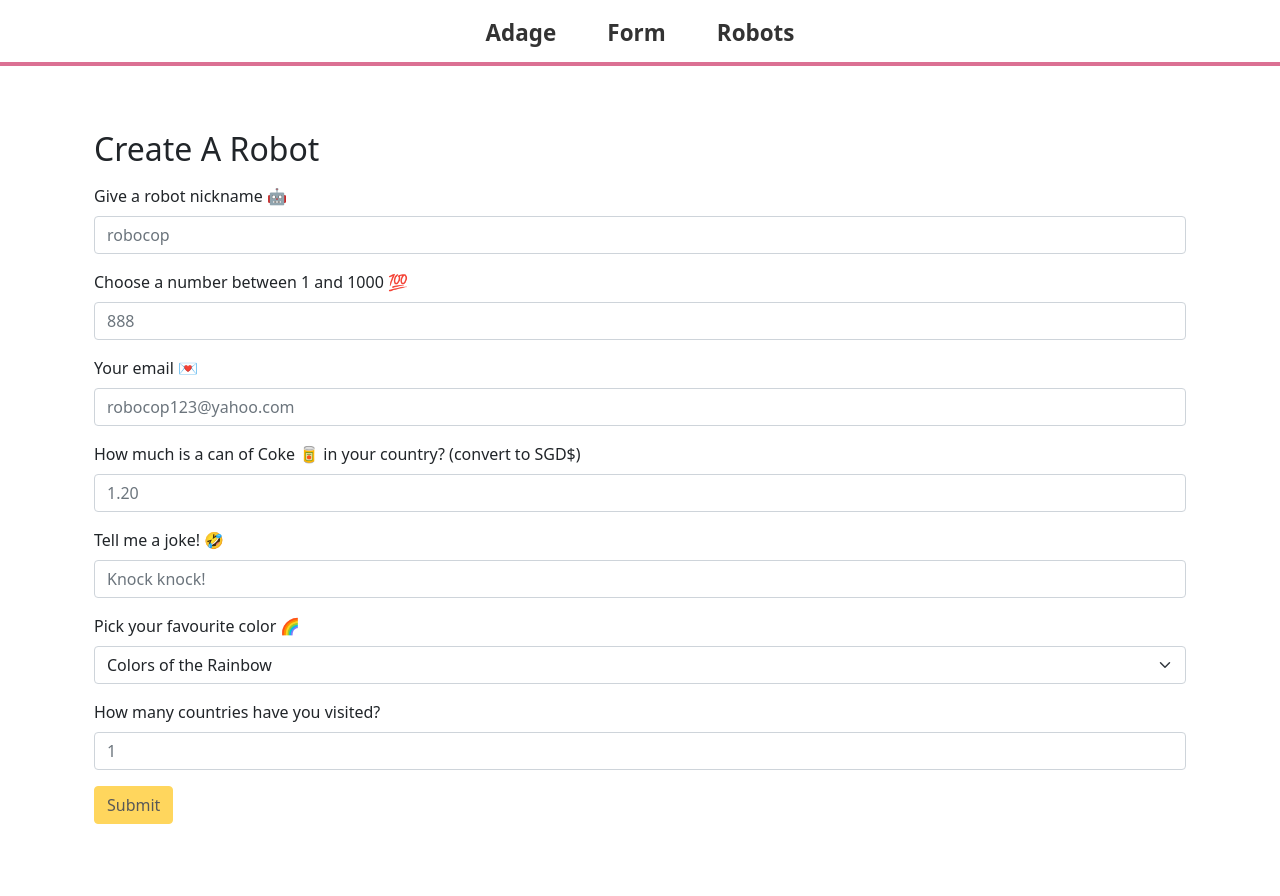
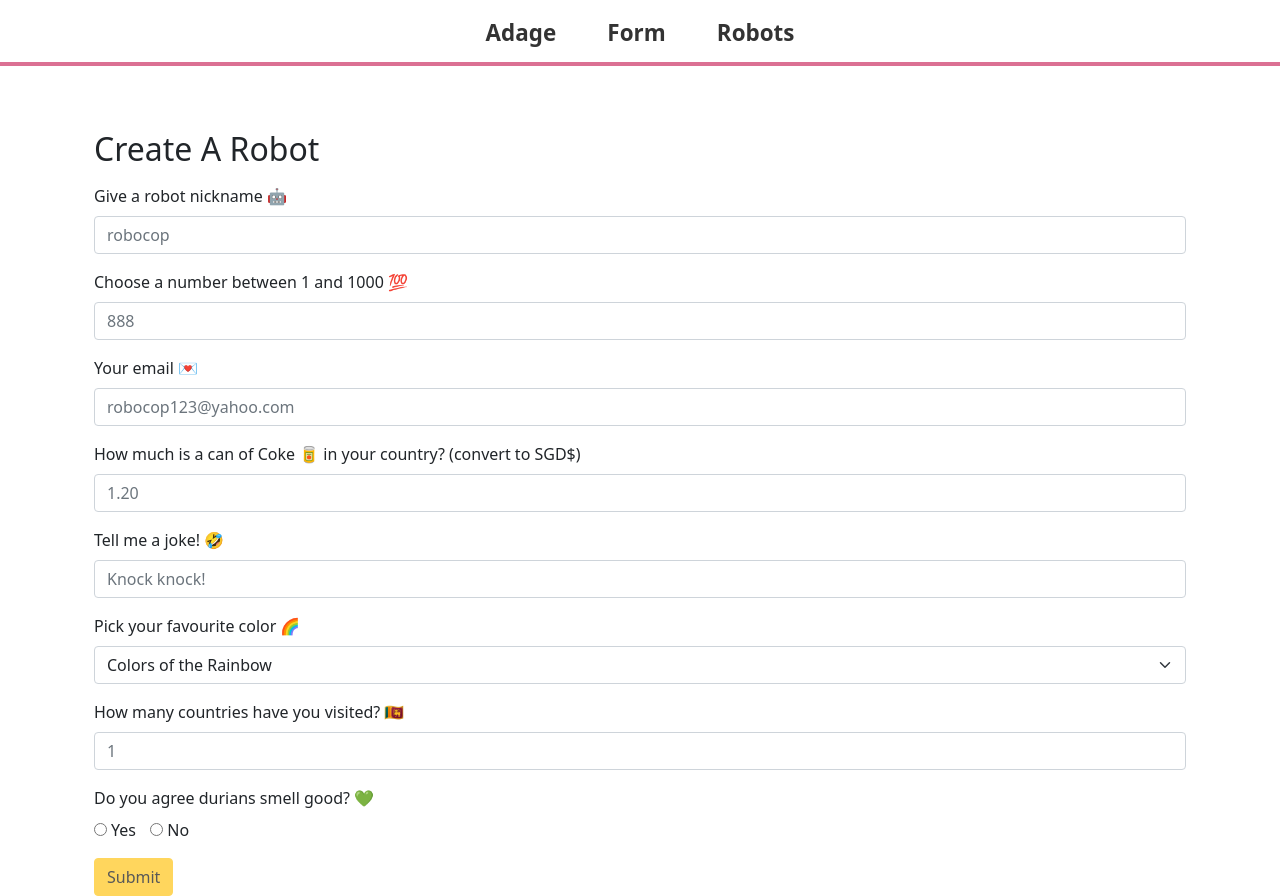
Before and after one commit to Paddlepop25/mern-robots, a React (Create React App) app in the folder frontend/: page /form in a window 1280 px wide. Before the commit the page ends 824 px from the top, so only its background shows below. Built offline with nearby package versions, Linux system fonts and the light colour scheme.

Commit message:
durian input

```diff
--- /dev/null
+++ b/frontend/src/components/Form/RadioInput.styles.tsx
@@ -0,0 +1,11 @@
+import styled from 'styled-components';
+
+export const RadioInputStyled = styled.input`
+  background: red;
+  padding-right: 0.5rem;
+`;
+
+export const LabelStyled = styled.span`
+  margin-left: 0.25rem;
+  margin-right: 0.9rem;
+`;
--- /dev/null
+++ b/frontend/src/components/Form/RadioInput.tsx
@@ -0,0 +1,28 @@
+import React from 'react';
+import { RadioInputStyled, LabelStyled } from './RadioInput.styles';
+
+interface RadioInputProps {
+  label: string;
+  value: string | boolean;
+  checked: string | boolean;
+  setter: any;
+  inline?: boolean;
+}
+
+export const RadioInput: React.FC<RadioInputProps> = ({
+  label,
+  value,
+  checked,
+  setter,
+}: RadioInputProps) => {
+  return (
+    <>
+      <RadioInputStyled
+        type='radio'
+        checked={checked === value}
+        onChange={() => setter(value)}
+      />
+      <LabelStyled>{label}</LabelStyled>
+    </>
+  );
+};
--- a/frontend/src/components/Form/SimpleInput.tsx
+++ b/frontend/src/components/Form/SimpleInput.tsx
@@ -1,9 +1,14 @@
-import React, { useState } from 'react';
+import React, { useState, useRef } from 'react';
 import { Button, Container, Form } from 'react-bootstrap';
 import { useInput } from '../../customHooks/useInput';
+import { RadioInput } from './RadioInput';
 import { tvSeries } from './tvSeries';
 
 const SimpleInput = () => {
+  const [durian, setDurian] = React.useState('');
+  const durianIsValid = durian === 'yes' || durian === 'no';
+
+  // const selectColorInputRef = useRef<HTMLButtonElement>(null);
   const [color, setColor] = useState('Colors of the Rainbow');
   const [colorIsTouched, setColorIsTouched] = useState(false);
   const colorIsValid = color !== 'Colors of the Rainbow';
@@ -90,14 +95,14 @@ const SimpleInput = () => {
     enteredJoke &&
     jokeNotTooLong &&
     colorIsValid &&
-    enteredCountries
+    enteredCountries &&
+    durianIsValid
   ) {
     formIsValid = true;
   }
 
   const onSubmitHandler = (event: React.FormEvent<HTMLFormElement>): void => {
     event.preventDefault();
-
     if (
       !enteredNicknameIsValid ||
       !nicknameLengthBelow12 ||
@@ -119,6 +124,7 @@ const SimpleInput = () => {
       joke: enteredJoke,
       'favourite-color': color,
       countries: enteredCountries,
+      durian,
     });
 
     resetNicknameInput();
@@ -127,13 +133,15 @@ const SimpleInput = () => {
     resetCokeInput();
     resetJokeInput();
     setColor(''); // how to reset to original?
+    // selectColorInputRef.current.select.clearValue();
     resetCountriesInput();
+    setDurian('');
   };
 
   return (
     <Container>
-      <h2 className='mb-3'>Create A Robot</h2>
       <Form onSubmit={onSubmitHandler}>
+        <h2 className='mb-3'>Create A Robot</h2>
         <Form.Group className='mb-3'>
           <Form.Label>Give a robot nickname 🤖</Form.Label>
           <Form.Control
@@ -236,6 +244,7 @@ const SimpleInput = () => {
           <Form.Select
             onChange={onColorChangeHandler}
             onBlur={onColorBlurHandler}
+            // ref={selectColorInputRef}
           >
             <option>Colors of the Rainbow</option>
             <option value='red'>Red</option>
@@ -306,8 +315,9 @@ const SimpleInput = () => {
             </div>
           ))}
         </Form.Group> */}
+
         <Form.Group className='mb-3'>
-          <Form.Label>How many countries have you visited?</Form.Label>
+          <Form.Label>How many countries have you visited? 🇱🇰</Form.Label>
           <Form.Control
             type='number'
             placeholder='1'
@@ -324,6 +334,24 @@ const SimpleInput = () => {
             </Form.Text>
           )}
         </Form.Group>
+        <Form.Group className='mb-3'>
+          <Form.Label>Do you agree durians smell good? 💚</Form.Label>
+          <br />
+          <RadioInput
+            inline
+            label='Yes'
+            value='yes'
+            checked={durian}
+            setter={setDurian}
+          />
+          <RadioInput
+            inline
+            label='No'
+            value='no'
+            checked={durian}
+            setter={setDurian}
+          />
+        </Form.Group>
         <Button variant='warning' type='submit' disabled={!formIsValid}>
           Submit
         </Button>
```
